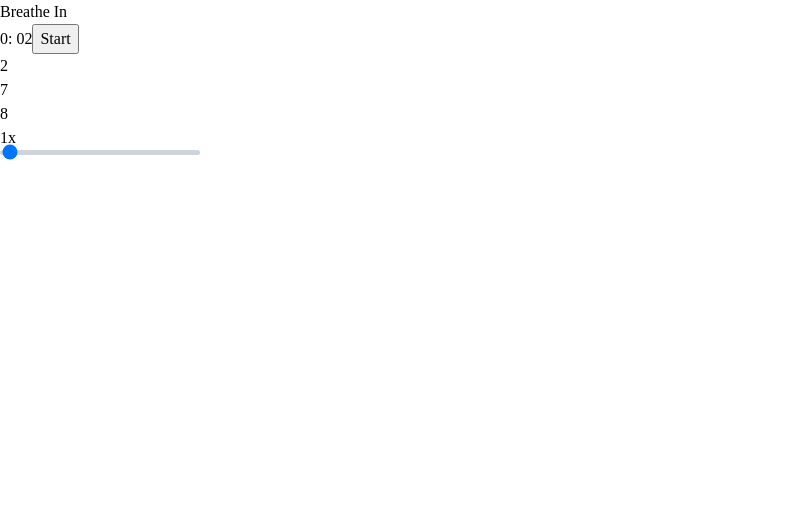
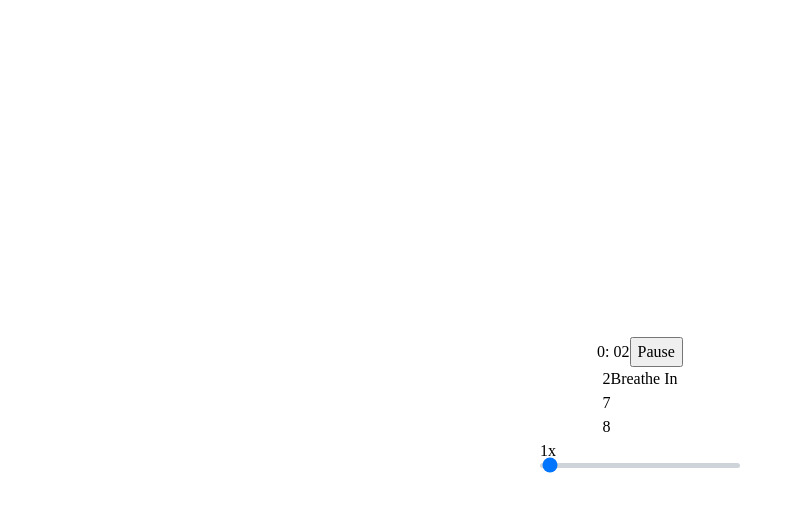
Before and after one commit to galosandoval/478-breathing, a React (Create React App) app: page / in a window 1280 px wide. Both pictures are taken after a click on the button "Start". Shown: the top 512 px of the page, without its empty margins (0-803 px from the left). Built offline with nearby package versions, Linux system fonts and the light colour scheme.

Commit message:
adds countdown functionality

```diff
--- /dev/null
+++ b/src/App.css
@@ -0,0 +1,10 @@
+.App {
+  display: flex;
+  flex-direction: column;
+  justify-content: center;
+  align-items: center;
+  height: 100vh;
+}
+.main {
+  display: flex;
+}
--- a/src/App.js
+++ b/src/App.js
@@ -1,12 +1,15 @@
 import { useState } from "react";
+import { Countdown } from "./features/countdown/Countdown";
 import { Instructions } from "./features/instructions/Instructions";
 import { Slider } from "./features/slider/Slider";
 import { Timer } from "./features/timer/Timer";
 
+import "./App.css";
+
 const initialTimeState = { minutes: 0, seconds: 0, isActive: false, counter: 1 };
 const initialInstructionState = {
   step: 0,
-  instruction: "",
+  instruction: "Hit Start When Ready",
   stepsCounter: 0,
   repeatCount: 1,
   cycleCount: 0
@@ -24,20 +27,24 @@ function App() {
 
   return (
     <div className="App">
-      <Instructions
-        time={time}
-        initialTimeState={initialTimeState}
-        setTime={setTime}
-        breatheInstructions={breatheInstructions}
-        setBreatheInstructions={setBreatheInstructions}
-      />
       <Timer
         time={time}
         setTime={setTime}
         breatheInstructions={breatheInstructions}
         setBreatheInstructions={setBreatheInstructions}
-        countdown={countdown} setCountdown={setCountdown}
+        countdown={countdown}
+        setCountdown={setCountdown}
       />
+      <div className="main">
+        <Countdown countdown={countdown} />
+        <Instructions
+          time={time}
+          initialTimeState={initialTimeState}
+          setTime={setTime}
+          breatheInstructions={breatheInstructions}
+          setBreatheInstructions={setBreatheInstructions}
+        />
+      </div>
       <Slider
         breatheInstructions={breatheInstructions}
         setBreatheInstructions={setBreatheInstructions}
--- /dev/null
+++ b/src/features/countdown/Countdown.jsx
@@ -0,0 +1,11 @@
+import React from "react";
+
+export const Countdown = ({countdown}) => {
+  return (
+    <div className="countdown-container">
+      <div className="countdown">{countdown.step1}</div>
+      <div className="countdown">{countdown.step2}</div>
+      <div className="countdown">{countdown.step3}</div>
+    </div>
+  );
+};
--- a/src/features/timer/Timer.jsx
+++ b/src/features/timer/Timer.jsx
@@ -44,12 +44,13 @@ export const Timer = ({
     return () => clearInterval(intervalId);
   }, [time, setTime, breatheInstructions, setBreatheInstructions, setCountdown, countdown]);
   return (
-    <div>
+    <div className="timer">
       {time.minutes}: {time.seconds < 10 ? "0" + time.seconds : time.seconds}
-      <button onClick={handleClick}>Start</button>
-      <div>{countdown.step1}</div>
-      <div>{countdown.step2}</div>
-      <div>{countdown.step3}</div>
+      {time.isActive ? (
+        <button onClick={handleClick}>Pause</button>
+      ) : (
+        <button onClick={handleClick}>Start</button>
+      )}
     </div>
   );
 };
```
